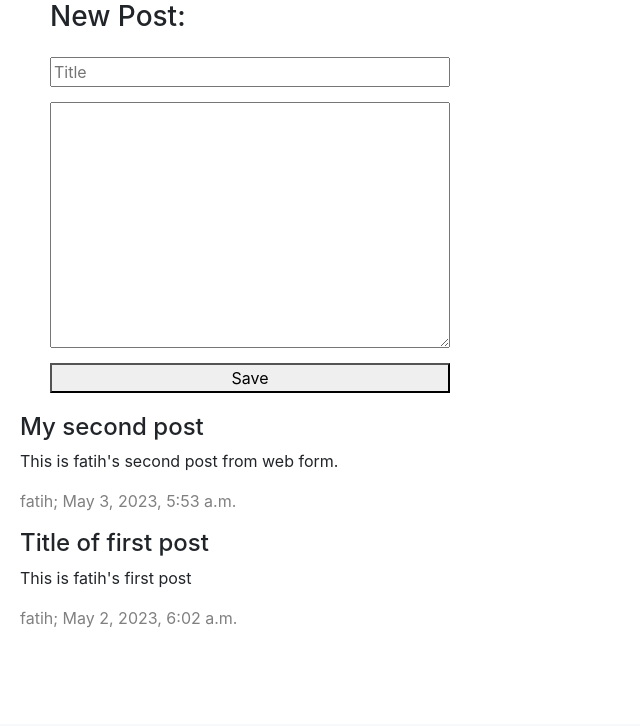
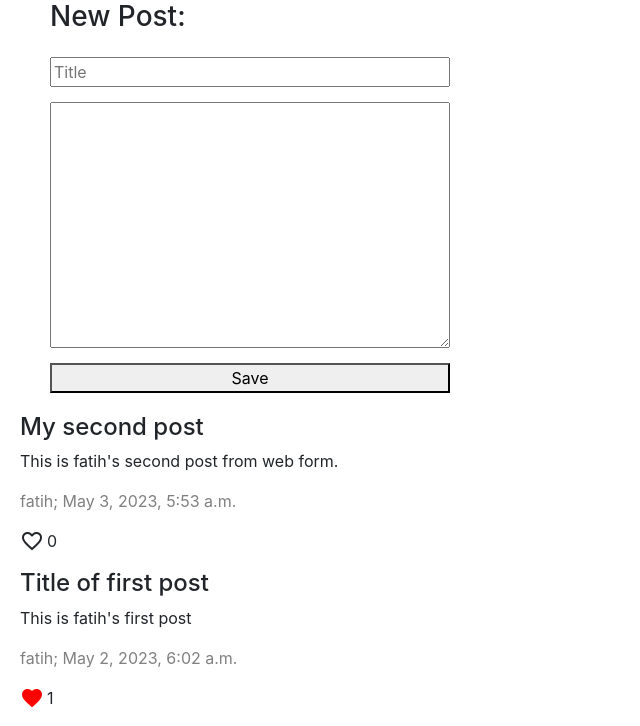
Before and after one commit to fatihtt/cs50w, a Django app: page / in a window 1280 px wide. Shown: the part 76-802 px from the top of the page, without its empty margins (0-640 px from the left). Before the commit the page ends 704 px from the top, so only its background shows below. Run offline with Django 3.2, Linux system fonts and the light colour scheme; a user stored in the database is signed in; data comes from the database, SQL or seed files in the repository; both versions use the stored data as it was after the commit; some libraries are stand-ins or nearby versions.

Commit message:
like and unlike ok

```diff
--- a/4 Network/network/models.py
+++ b/4 Network/network/models.py
@@ -20,8 +20,8 @@ class Post(models.Model):
         }
 
 class PostLike(models.Model):
-    post = models.ForeignKey(Post, on_delete=models.CASCADE)
-    user = models.ForeignKey(User, on_delete=models.CASCADE)
+    post = models.ForeignKey(Post, on_delete=models.CASCADE, related_name="likes")
+    user = models.ForeignKey(User, on_delete=models.CASCADE, related_name="likers")
     time = models.DateTimeField(auto_now_add=True)
 
 class Fallowing(models.Model):
--- a/4 Network/network/static/network/index.js
+++ b/4 Network/network/static/network/index.js
@@ -9,7 +9,56 @@ document.addEventListener("DOMContentLoaded", function () {
         m_button = editButtonsList[i];
         m_button.addEventListener("click", edit_post);
     }
+
+    // eventListener for Like buttons
+    const likeButtonsList = document.querySelectorAll(".favorite");
+    for (let i = 0; i < likeButtonsList.length; i++) {
+        m_button = likeButtonsList[i];
+        m_button.addEventListener("click", toggle_like)
+
+    }
 });
+
+function toggle_like (e) {
+    try {
+        // Get post id
+        postId = e.target.dataset.postid;
+
+        // Check post id
+        if (!postId || postId < 1) throw "Missing or wrong postId";
+
+        // Make query for db update
+        console.log("postId: ", postId);
+        fetch(`/favorite-toggle-post/${postId}`, {
+            method: 'PUT',
+            body: JSON.stringify({
+                favorite: e.target.innerText
+            })
+        }).then(response => {
+            if (response.status === 204) {
+                // Edit ended succesfully
+                e.target.classList.toggle("red");
+
+                // Toggle favorite sign and counter
+                const counterElement = e.target.parentElement.querySelector(".post-like-counter");
+                if (e.target.innerText === "favorite") {
+                    e.target.innerText = "favorite_border";
+                    counterElement.innerText = parseInt(counterElement.innerText) - 1;
+                }
+                else {
+                    e.target.innerText = "favorite";
+                    counterElement.innerText = parseInt(counterElement.innerText) + 1;
+                }
+            }
+            else {
+                throw "error while editing";
+            }
+        }).catch(err => console.log("Server error. ", err));
+
+    } catch (err) {
+        console.log("Js Error: ", err);
+    }
+}
 
 function edit_post (e) {
     try {
--- a/4 Network/network/static/network/styles.css
+++ b/4 Network/network/static/network/styles.css
@@ -23,3 +23,17 @@
 .hidden {
     display: none;
 }
+.p-like {
+    display: flex;
+    align-content: center;
+    gap: 3px;
+}
+.po-pointer {
+    cursor: pointer;
+}
+.po-default {
+    cursor: default;
+}
+.red {
+    color: red;
+}
--- a/4 Network/network/templates/network/index.html
+++ b/4 Network/network/templates/network/index.html
@@ -2,6 +2,7 @@
 {% load static %}
 
 {% block head %}
+
 <script src="{% static 'network/index.js' %}"></script>
 {% endblock %}
 
@@ -15,7 +16,7 @@
                 <button id="input-newpost-submit">Save</button>
             </form>
         {% endif %}
-        {% for post in posts %}
+        {% for post, like in posts %}
             <div class="div-post">
                 <h4>{{ post.title }}</h4>
                 {% if user.username == post.user.username %}
@@ -25,6 +26,22 @@
                     {{ post.text }}
                 </p>
                 <p class="css-description">{{ post.user.username }}; {{ post.time }}</p>
+                <p class="p-like">
+                    {% if user.username != post.user.username %}
+                        <span data-postid="{{ post.id }}" class="material-icons po-pointer {% if like %}red {% endif %}favorite">
+                            {% if like %}
+                                favorite
+                            {% else %}
+                                favorite_border
+                            {% endif %}
+                        </span>
+                    {% else %}
+                        <span class="material-icons po-default">
+                            favorite_border
+                        </span>
+                    {% endif %}
+                        <span class="post-like-counter">{{ post.likes.count }}</span>
+                </p>
                 {% if user.username == post.user.username %}
                     <div class="div-edit-post hidden">
                         <textarea name="textarea-edit-post{{ post.id }}" id="textarea-edit-post{{ post.id }}" cols="30" rows="10">{{ post.text }}</textarea>
--- a/4 Network/network/templates/network/layout.html
+++ b/4 Network/network/templates/network/layout.html
@@ -4,6 +4,7 @@
 <html lang="en">
     <head>
         <title>{% block title %}Social Network{% endblock %}</title>
+        <link href="https://fonts.googleapis.com/icon?family=Material+Icons" rel="stylesheet">
         <link rel="stylesheet" href="https://stackpath.bootstrapcdn.com/bootstrap/4.4.1/css/bootstrap.min.css" integrity="sha384-Vkoo8x4CGsO3+Hhxv8T/Q5PaXtkKtu6ug5TOeNV6gBiFeWPGFN9MuhOf23Q9Ifjh" crossorigin="anonymous">
         <link href="{% static 'network/styles.css' %}" rel="stylesheet">
         {% block head %}
--- a/4 Network/network/urls.py
+++ b/4 Network/network/urls.py
@@ -9,5 +9,6 @@ urlpatterns = [
     path("logout", views.logout_view, name="logout"),
     path("register", views.register, name="register"),
     path("new-post", views.new_post, name="new-post"),
-    path("edit-post/<int:post_id>", views.edit_post, name="edit-post")
+    path("edit-post/<int:post_id>", views.edit_post, name="edit-post"),
+    path("favorite-toggle-post/<int:post_id>", views.favorite_toggle, name="favorite-toggle-post")
 ]
--- a/4 Network/network/views.py
+++ b/4 Network/network/views.py
@@ -8,7 +8,7 @@ from django.http import JsonResponse
 from django.contrib.auth.decorators import login_required
 from django.views.decorators.csrf import csrf_exempt
 
-from .models import User, Post
+from .models import User, Post, PostLike
 
 
 def index(request):
@@ -32,9 +32,17 @@ def index(request):
                 if not fallowing_detect:
                     posts = posts.exclude(id = post.id)
 
+        # Create a list for user's likes and zip it to the post list
+        like_list = []
+        for post in posts:
+            if post.likes.filter(user = request.user):
+                like_list.append(True)
+            else:
+                like_list.append(False)
+
 
         return render(request, "network/index.html", {
-            "posts": posts
+            "posts": zip(posts, like_list)
         })
     except Exception as e:
         print("Error, ", e)
@@ -129,7 +137,7 @@ def new_post(request):
 @login_required
 def edit_post(request, post_id):
 
-    # Query for requested email
+    # Query for requested post
     try:
         post = Post.objects.get(user=request.user, pk=post_id)
     except Exception as e:
@@ -146,3 +154,36 @@ def edit_post(request, post_id):
             raise Exception("No text")
     except Exception as e:
         return JsonResponse({"error": e}, status=404)
+
+@csrf_exempt
+@login_required
+def favorite_toggle(request, post_id):
+    # Query for requested post
+    try:
+        m_post = Post.objects.get(pk=post_id)
+    except Exception as e:
+        return JsonResponse({"error": "Post not found."}, status=404)
+
+    try:
+        if request.method == "PUT":
+            data = json.loads(request.body)
+            if data.get("favorite") is not None:
+
+                print("data[favorite]:", data["favorite"])
+                print("count: ", PostLike.objects.filter(user=request.user, post=m_post).count())
+                if data["favorite"] == "favorite_border" and PostLike.objects.filter(user=request.user, post=m_post).count() == 0:
+                    new_post_like = PostLike(user=request.user, post=m_post)
+                    new_post_like.save()
+
+                elif data["favorite"] == "favorite" and PostLike.objects.filter(user=request.user, post=m_post).count() > 0:
+                    likes = PostLike.objects.filter(user=request.user, post=m_post)
+                    likes.all().delete()
+
+                return HttpResponse(status=204)
+            else:
+                print("nooone")
+                raise Exception("Favorite none.")
+        else:
+            raise Exception("No favorite")
+    except Exception as e:
+        return JsonResponse({"error": e}, status=500)
```
Also changed, not shown: 4 Network/db.sqlite3, 4 Network/network/migrations/0005_alter_postlike_post.py (added), 4 Network/network/migrations/0006_alter_postlike_user.py (added).
